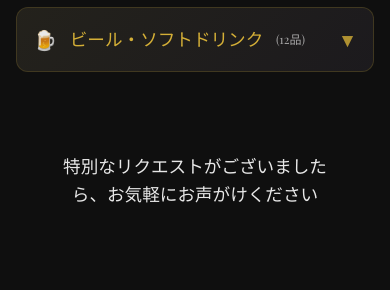
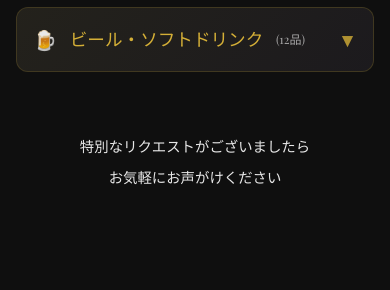
Before and after one commit to tora-spl/oushitsu, a React (Vite) app: page / in a window 390 px wide. Shown: the part 2540-2830 px from the top of the page. Built offline with nearby package versions, Linux system fonts and the light colour scheme.

Commit message:
menu-ctaのレイアウトをレスポンシブ対応: PCサイズでは横並び、モバイル・タブレットでは縦並び

```diff
--- a/src/components/Menu.css
+++ b/src/components/Menu.css
@@ -194,12 +194,18 @@
 .menu-cta {
   text-align: center;
   padding: 2rem;
+  display: flex;
+  flex-direction: row;
+  align-items: center;
+  justify-content: center;
+  gap: 1rem;
 }
 
 .menu-cta p {
   font-size: 1.1rem;
   margin: 0;
   opacity: 0.9;
+  white-space: nowrap;
 }
 
 /* レスポンシブデザイン */
@@ -263,6 +269,18 @@
 
   .menu-item-description {
     font-size: 0.9rem;
+  }
+
+  .menu-cta {
+    flex-direction: column;
+    gap: 0.8rem;
+    padding: 1.5rem;
+  }
+
+  .menu-cta p {
+    white-space: normal;
+    line-height: 1.6;
+    max-width: 500px;
   }
 }
 
@@ -328,4 +346,15 @@
     font-size: 1rem;
     padding: 0.25rem 0.5rem;
   }
+
+  .menu-cta {
+    padding: 1rem;
+    gap: 0.6rem;
+  }
+
+  .menu-cta p {
+    font-size: 0.9rem;
+    max-width: 400px;
+    line-height: 1.5;
+  }
 }
--- a/src/components/Menu.tsx
+++ b/src/components/Menu.tsx
@@ -189,7 +189,8 @@ const Menu: React.FC = () => {
         </div>
 
         <div className="menu-cta">
-          <p>特別なリクエストがございましたら、お気軽にお声がけください</p>
+          <p>特別なリクエストがございましたら</p>
+          <p>お気軽にお声がけください</p>
         </div>
       </div>
     </section>
```
